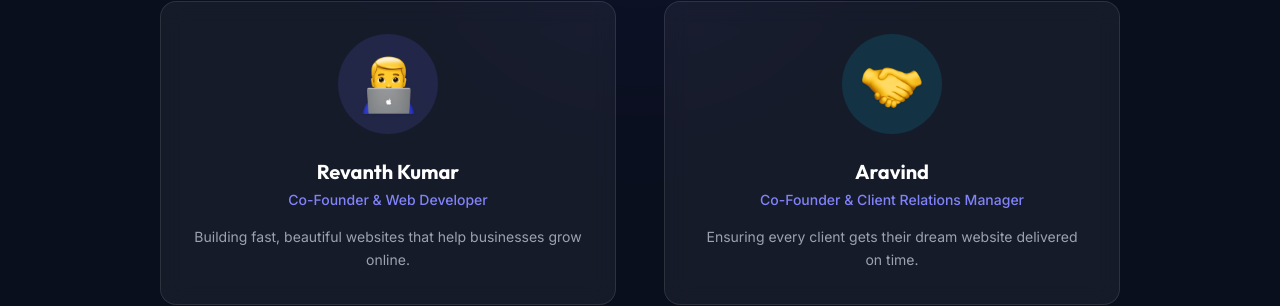
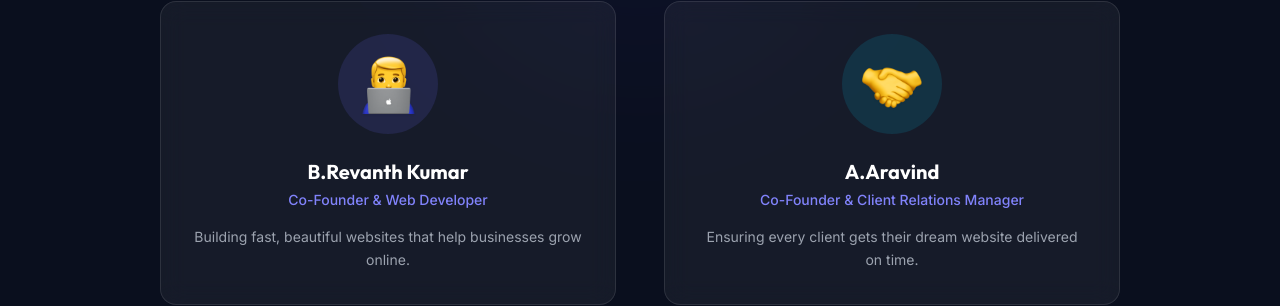
Before and after one commit to revanthbanoth/Easyweb, a React (Vite) app in the folder frontend/: page / in a window 1280 px wide. Shown: the part 2067-2373 px from the top of the page. Built offline with nearby package versions, Linux system fonts and the light colour scheme; no server answers.

Commit message:
Update team section avatars

```diff
--- a/frontend/src/pages/Home.jsx
+++ b/frontend/src/pages/Home.jsx
@@ -44,14 +44,14 @@ const testimonials = [
 
 const team = [
     {
-        name: 'Revanth Kumar',
+        name: 'B.Revanth Kumar',
         role: 'Co-Founder & Web Developer',
         bio: 'Building fast, beautiful websites that help businesses grow online.',
         image: '/revanth-emoji.png',
         bgColor: 'rgba(99,102,241,0.15)',
     },
     {
-        name: 'Aravind',
+        name: 'A.Aravind',
         role: 'Co-Founder & Client Relations Manager',
         bio: 'Ensuring every client gets their dream website delivered on time.',
         image: '/aravind-emoji.png',
```
